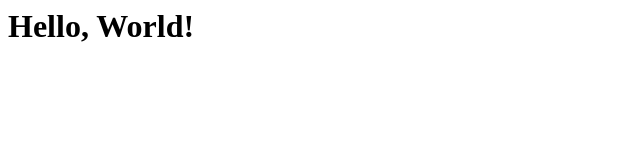
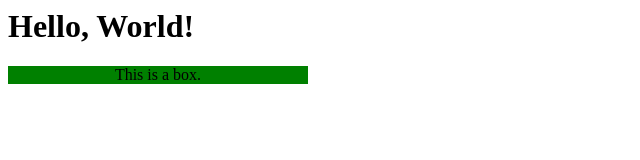
Before and after one commit to NhiNguyenvg/Building_Web_And_Mobile_Fundamental, a plain HTML site: page index.html in a window 1280 px wide. Shown: the whole page, without its empty margins (0-640 px from the left). Drawn offline with Linux system fonts and the light colour scheme.

Commit message:
Created a section within your HTML file and a layout with a blue box that is only 300px wide. It should be centered horizontally

```diff
--- a/index.html
+++ b/index.html
@@ -1,10 +1,13 @@
 <html>
     <head>
-
+        <link rel="stylesheet" href="style.css">
     </head>
     <body>
         <h1>
             Hello, World!
         </h1>
+        <div class="box">
+            This is a box.
+        </div>
     </body>
 </html>
--- /dev/null
+++ b/style.css
@@ -0,0 +1,7 @@
+.box {
+    background-color: green;
+    width: 300px;
+    justify-content: center;
+    align-items: center;
+    text-align: center;
+}
```
